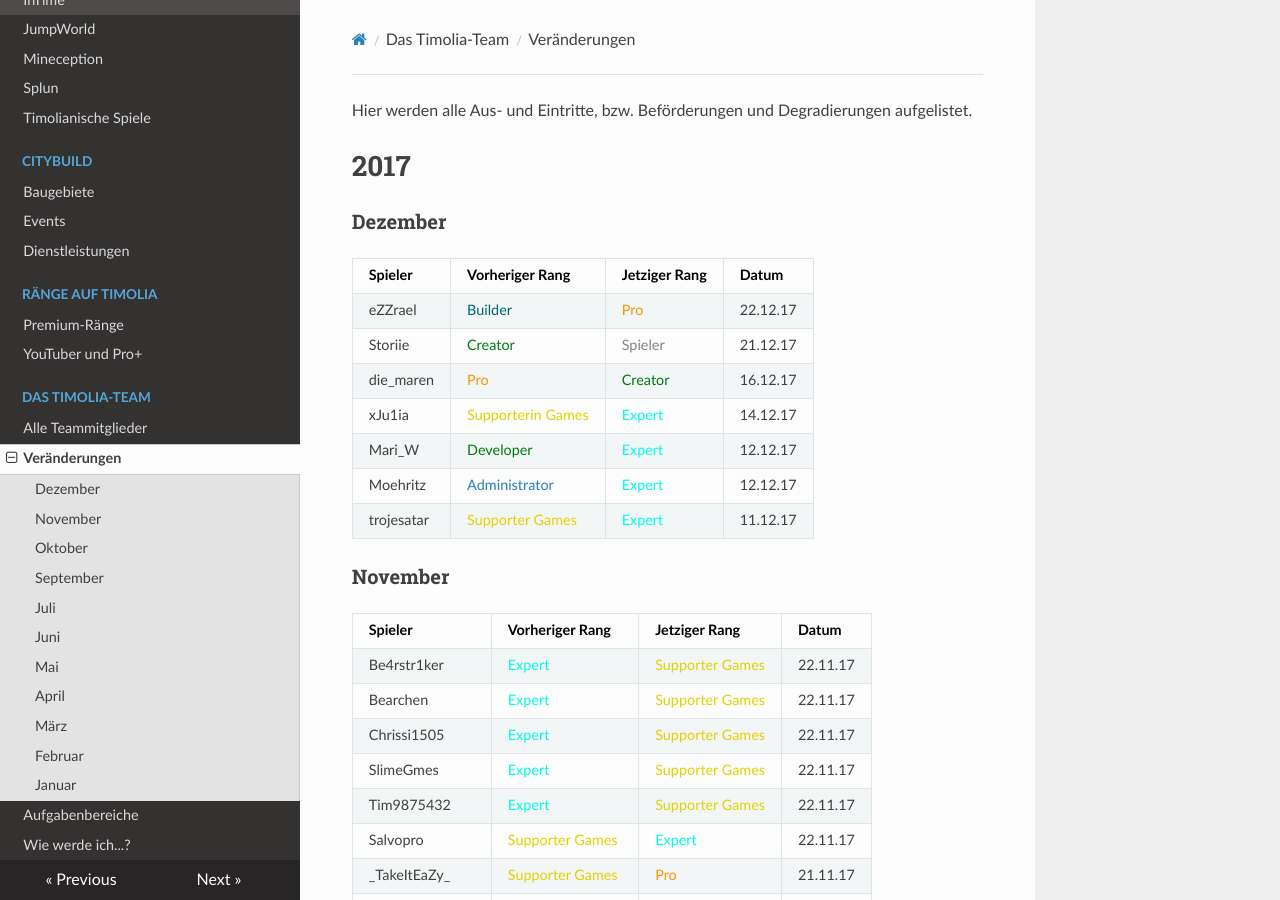
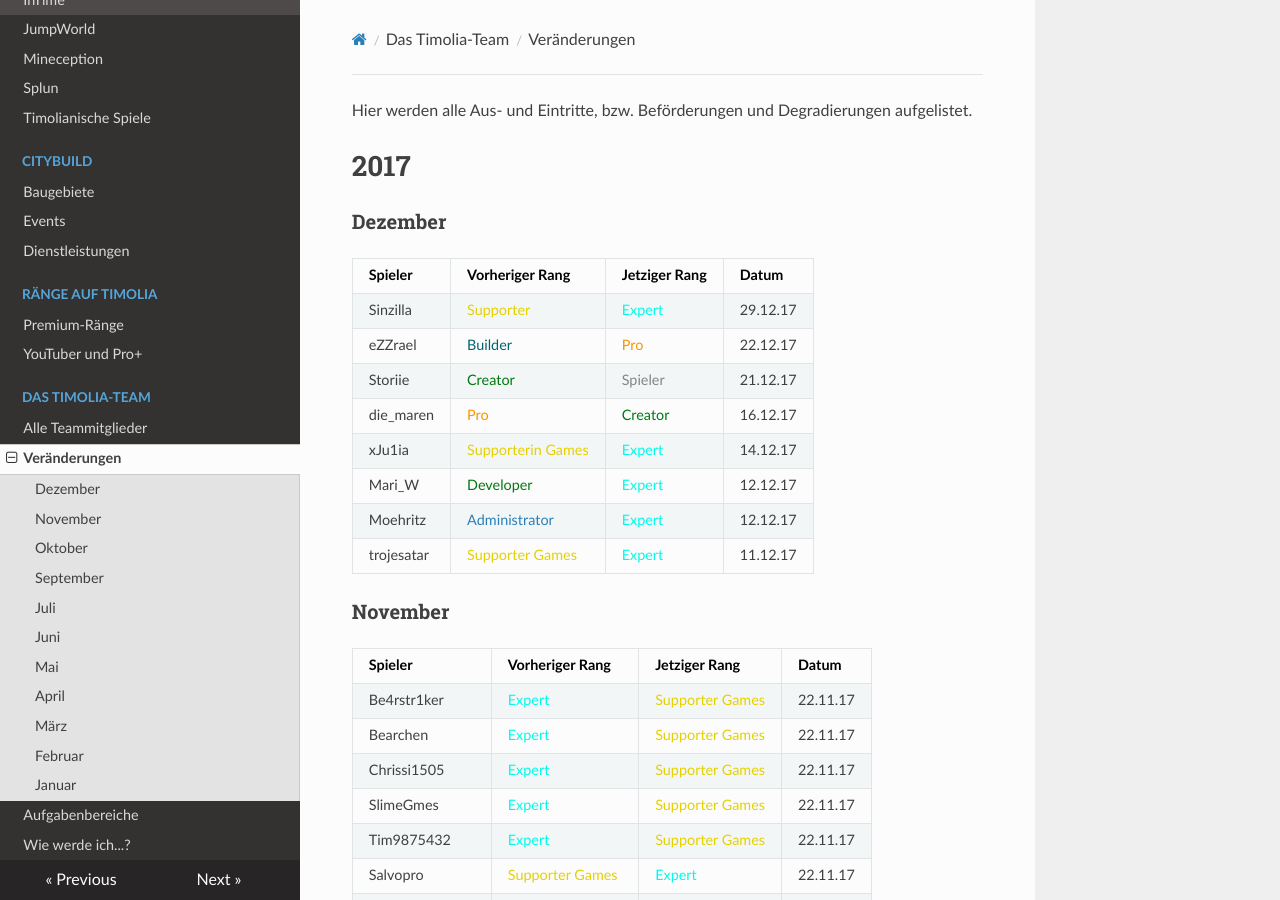
Before and after one commit to TimoliaDE/HowTo, an MkDocs documentation site: the page built from docs/team/changes.md, in a window 1280 px wide and 900 px high. Built offline with MkDocs 1.6.1, drawn with Linux system fonts in a browser that asks for light colours; nearby versions of some CDN libraries; old or Windows-style settings are respelled for this version of MkDocs.

Commit message:
Update changes.md

```diff
--- a/docs/team/changes.md
+++ b/docs/team/changes.md
@@ -5,6 +5,7 @@ Hier werden alle Aus- und Eintritte, bzw. Beförderungen und Degradierungen aufg
 ###<strong>Dezember</strong>
 | Spieler | Vorheriger Rang | Jetziger Rang | Datum |
 | ------ | ------ | ------ | ------ |
+|Sinzilla | <span style="color:#E4D100">Supporter</span> | <span style="color:#00F9EC">Expert</span> | 29.12.17 |
 |eZZrael | <span style="color:#00646F">Builder</span> | <span style="color:#F99500">Pro</span> | 22.12.17 |
 |Storiie | <span style="color:#007812">Creator</span> | <span style="color:#848484">Spieler</span> | 21.12.17 |
 |die_maren | <span style="color:#F99500">Pro</span> | <span style="color:#007812">Creator</span> | 16.12.17 |
```
